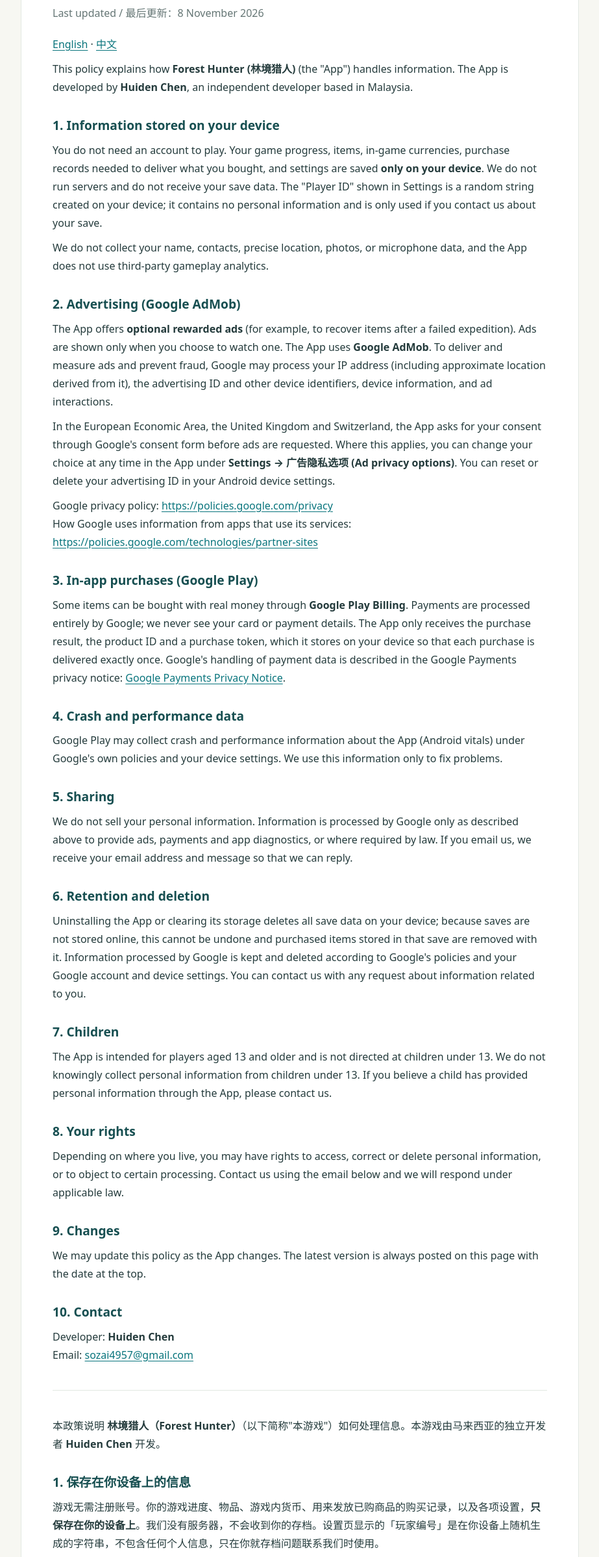
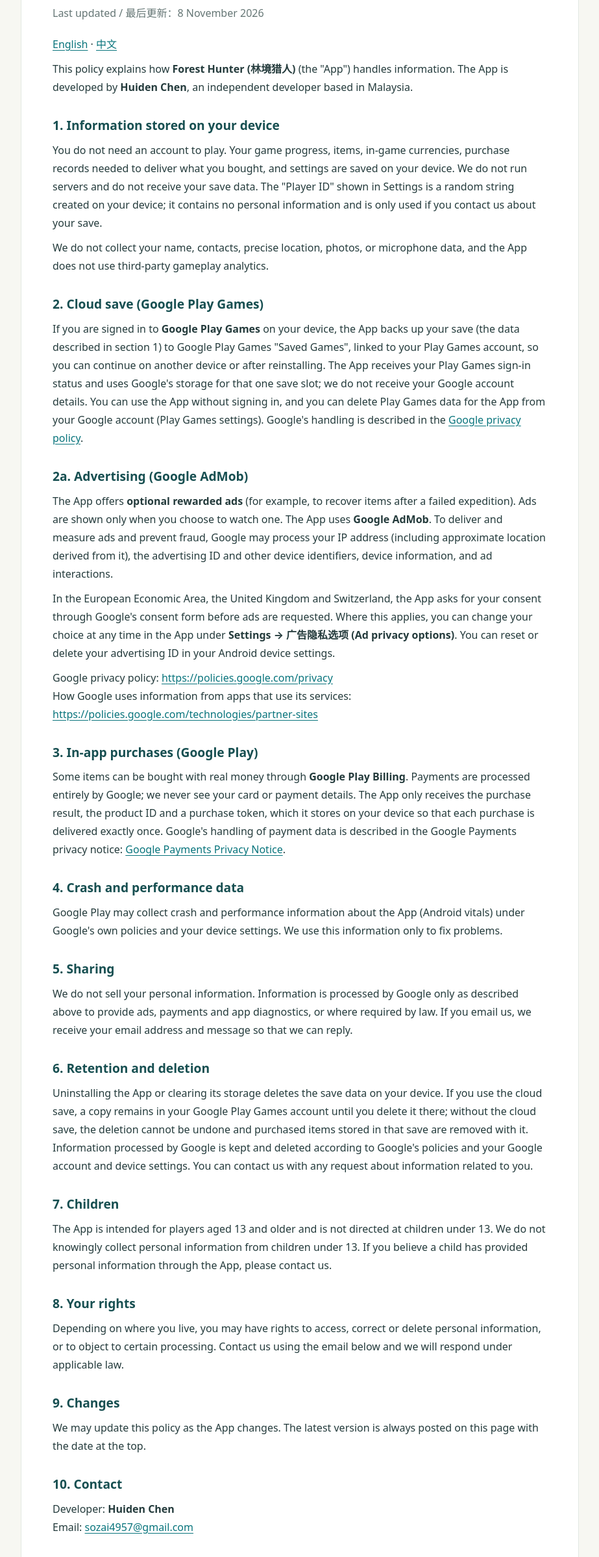
Before and after one commit to Huiden174/Huiden174.github.io, a plain HTML site: page foresthunter/index.html in a window 1280 px wide. Shown: the part 135-2531 px from the top of the page at 65% size, without its empty margins (178-1101 px from the left). Drawn offline with Linux system fonts and the light colour scheme.

Commit message:
Forest Hunter policy: describe Google Play Games cloud save
Co-Authored-By: Claude Opus 5.5 <noreply@anthropic.com>

```diff
--- a/foresthunter/index.html
+++ b/foresthunter/index.html
@@ -36,10 +36,13 @@ footer { max-width: 860px; margin: 20px auto 0; text-align: center; font-size: .
 <p>This policy explains how <strong>Forest Hunter (林境猎人)</strong> (the "App") handles information. The App is developed by <strong>Huiden Chen</strong>, an independent developer based in Malaysia.</p>
 
 <h2>1. Information stored on your device</h2>
-<p>You do not need an account to play. Your game progress, items, in-game currencies, purchase records needed to deliver what you bought, and settings are saved <strong>only on your device</strong>. We do not run servers and do not receive your save data. The "Player ID" shown in Settings is a random string created on your device; it contains no personal information and is only used if you contact us about your save.</p>
+<p>You do not need an account to play. Your game progress, items, in-game currencies, purchase records needed to deliver what you bought, and settings are saved on your device. We do not run servers and do not receive your save data. The "Player ID" shown in Settings is a random string created on your device; it contains no personal information and is only used if you contact us about your save.</p>
 <p>We do not collect your name, contacts, precise location, photos, or microphone data, and the App does not use third-party gameplay analytics.</p>
 
-<h2>2. Advertising (Google AdMob)</h2>
+<h2>2. Cloud save (Google Play Games)</h2>
+<p>If you are signed in to <strong>Google Play Games</strong> on your device, the App backs up your save (the data described in section 1) to Google Play Games "Saved Games", linked to your Play Games account, so you can continue on another device or after reinstalling. The App receives your Play Games sign-in status and uses Google's storage for that one save slot; we do not receive your Google account details. You can use the App without signing in, and you can delete Play Games data for the App from your Google account (Play Games settings). Google's handling is described in the <a href="https://policies.google.com/privacy">Google privacy policy</a>.</p>
+
+<h2>2a. Advertising (Google AdMob)</h2>
 <p>The App offers <strong>optional rewarded ads</strong> (for example, to recover items after a failed expedition). Ads are shown only when you choose to watch one. The App uses <strong>Google AdMob</strong>. To deliver and measure ads and prevent fraud, Google may process your IP address (including approximate location derived from it), the advertising ID and other device identifiers, device information, and ad interactions.</p>
 <p>In the European Economic Area, the United Kingdom and Switzerland, the App asks for your consent through Google's consent form before ads are requested. Where this applies, you can change your choice at any time in the App under <strong>Settings → 广告隐私选项 (Ad privacy options)</strong>. You can reset or delete your advertising ID in your Android device settings.</p>
 <p>Google privacy policy: <a href="https://policies.google.com/privacy">https://policies.google.com/privacy</a><br>How Google uses information from apps that use its services: <a href="https://policies.google.com/technologies/partner-sites">https://policies.google.com/technologies/partner-sites</a></p>
@@ -54,7 +57,7 @@ footer { max-width: 860px; margin: 20px auto 0; text-align: center; font-size: .
 <p>We do not sell your personal information. Information is processed by Google only as described above to provide ads, payments and app diagnostics, or where required by law. If you email us, we receive your email address and message so that we can reply.</p>
 
 <h2>6. Retention and deletion</h2>
-<p>Uninstalling the App or clearing its storage deletes all save data on your device; because saves are not stored online, this cannot be undone and purchased items stored in that save are removed with it. Information processed by Google is kept and deleted according to Google's policies and your Google account and device settings. You can contact us with any request about information related to you.</p>
+<p>Uninstalling the App or clearing its storage deletes the save data on your device. If you use the cloud save, a copy remains in your Google Play Games account until you delete it there; without the cloud save, the deletion cannot be undone and purchased items stored in that save are removed with it. Information processed by Google is kept and deleted according to Google's policies and your Google account and device settings. You can contact us with any request about information related to you.</p>
 
 <h2>7. Children</h2>
 <p>The App is intended for players aged 13 and older and is not directed at children under 13. We do not knowingly collect personal information from children under 13. If you believe a child has provided personal information through the App, please contact us.</p>
@@ -75,10 +78,13 @@ footer { max-width: 860px; margin: 20px auto 0; text-align: center; font-size: .
 <p>本政策说明 <strong>林境猎人（Forest Hunter）</strong>（以下简称"本游戏"）如何处理信息。本游戏由马来西亚的独立开发者 <strong>Huiden Chen</strong> 开发。</p>
 
 <h2>1. 保存在你设备上的信息</h2>
-<p>游戏无需注册账号。你的游戏进度、物品、游戏内货币、用来发放已购商品的购买记录，以及各项设置，<strong>只保存在你的设备上</strong>。我们没有服务器，不会收到你的存档。设置页显示的「玩家编号」是在你设备上随机生成的字符串，不包含任何个人信息，只在你就存档问题联系我们时使用。</p>
+<p>游戏无需注册账号。你的游戏进度、物品、游戏内货币、用来发放已购商品的购买记录，以及各项设置，保存在你的设备上。我们没有服务器，不会收到你的存档。设置页显示的「玩家编号」是在你设备上随机生成的字符串，不包含任何个人信息，只在你就存档问题联系我们时使用。</p>
 <p>我们不收集你的姓名、通讯录、精确位置、照片或麦克风数据，本游戏也不使用第三方游戏数据分析服务。</p>
 
-<h2>2. 广告（Google AdMob）</h2>
+<h2>2. 云存档（Google Play 游戏）</h2>
+<p>如果你在设备上登录了 <strong>Google Play 游戏</strong>，本游戏会把第 1 节所述的存档备份到与你 Play 游戏账号关联的「已保存的游戏」，方便你换手机或重装后继续游玩。本游戏只获取你的 Play 游戏登录状态，并使用 Google 提供的这一个存档位，我们收不到你的 Google 账号信息。不登录也可以正常游戏；你可以在 Google 账号的 Play 游戏设置中删除本游戏的数据。</p>
+
+<h2>2a. 广告（Google AdMob）</h2>
 <p>本游戏提供<strong>可选的激励广告</strong>（例如在远征失败后找回物品），只有在你主动选择观看时才会播放。本游戏使用 <strong>Google AdMob</strong>。为了投放和统计广告、防止作弊，Google 可能会处理你的 IP 地址（包括由此推断的大致位置）、广告标识符及其他设备标识符、设备信息和广告互动数据。</p>
 <p>在欧洲经济区、英国和瑞士，本游戏会先通过 Google 的同意弹窗征求你的同意，之后才会请求广告。在适用的地区，你可以随时在游戏内的<strong>「设置 → 广告隐私选项」</strong>中更改选择。你也可以在 Android 系统设置中重置或删除广告标识符。</p>
 <p>Google 隐私权政策：<a href="https://policies.google.com/privacy">https://policies.google.com/privacy</a></p>
@@ -93,7 +99,7 @@ footer { max-width: 860px; margin: 20px auto 0; text-align: center; font-size: .
 <p>我们不会出售你的个人信息。除法律要求外，信息仅由 Google 按上文所述处理，用于广告、付款和应用诊断。如果你发邮件给我们，我们会收到你的邮箱地址和邮件内容，用于回复你。</p>
 
 <h2>6. 保留与删除</h2>
-<p>卸载本游戏或清除其存储空间，会删除设备上的全部存档。由于存档不在线保存，删除后无法恢复，存档中已购买的物品也会一并删除。Google 处理的信息按照 Google 的政策以及你的 Google 账号和设备设置保留和删除。关于与你有关的信息，你可以随时联系我们。</p>
+<p>卸载本游戏或清除其存储空间，会删除设备上的存档。如果你使用了云存档，Play 游戏账号中的副本会一直保留，直到你在那里删除；没有使用云存档时，删除后无法恢复，存档中已购买的物品也会一并删除。Google 处理的信息按照 Google 的政策以及你的 Google 账号和设备设置保留和删除。关于与你有关的信息，你可以随时联系我们。</p>
 
 <h2>7. 儿童</h2>
 <p>本游戏面向 13 岁及以上的玩家，不面向 13 岁以下儿童。我们不会有意收集 13 岁以下儿童的个人信息。如果你认为有儿童通过本游戏提供了个人信息，请联系我们。</p>
```
